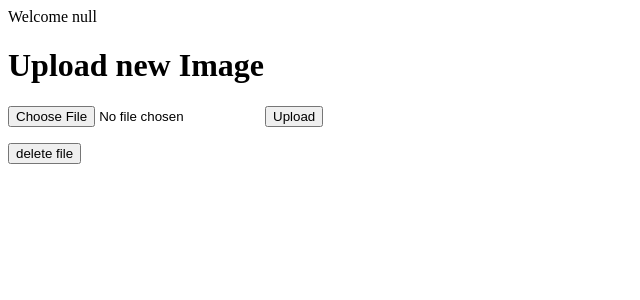
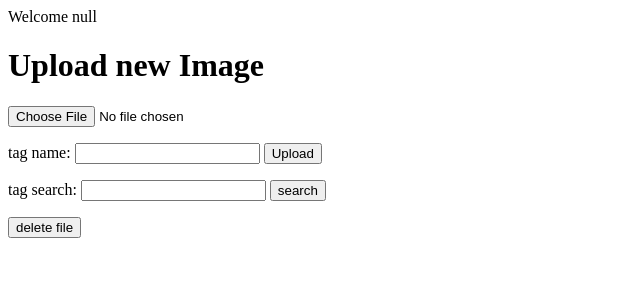
Before and after one commit to jeremywicaksana/Cloudinary, a Flask app: a page that uses templates/upload_form.html in a window 1280 px wide. Shown: the top 300 px of the page, without its empty margins (0-640 px from the left). Run offline with Flask 2, Linux system fonts and the light colour scheme; some libraries are stand-ins or nearby versions.

Commit message:
latest version

```diff
--- a/app.py
+++ b/app.py
@@ -1,4 +1,4 @@
-from cloudinary.uploader import upload, destroy, add_tag, remove_tag, remove_all_tag
+from cloudinary.uploader import upload, destroy, add_tag, remove_tag
 from cloudinary.utils import cloudinary_url
 
 from flask import Flask, render_template, request, jsonify, url_for, redirect
@@ -10,9 +10,9 @@ import requests
 app = Flask(__name__)
 
 cloudinary.config(
-  cloud_name = "dyvsb2mny",
-  api_key = "926684277493228",
-  api_secret = "_tJ-hTJfu34vcbX-wvom5x5gRGY"
+  cloud_name = "",
+  api_key = "",
+  api_secret = ""
 )
 
 @app.route('/')
@@ -30,7 +30,7 @@ def log_as():
     if exist == [] and len(uname) > 0:
       sqlExc("INSERT INTO user(uname) VALUES (?)", [uname])
       uid = sqlExc("SELECT user_id FROM user WHERE uname = ?", [uname])
-      requests.post('http://localhost:3000/user', json={"name": uname, "uid": uid[0]})
+      # requests.post('http://localhost:3000/user', json={"name": uname, "uid": uid[0]})
       return redirect(url_for('home', user=uname, ident=uid[0]))
     elif len(uname) == 0:
       return render_template("login.html", error="name length needs to be > 0")
@@ -49,6 +49,7 @@ def home(user, ident):
 def upload_file():
   cur_id = request.form['ident']
   cur_name = request.form['user']
+  tagName = request.form['tag']
   upload_result = None
   thumbnail_url1 = None
   thumbnail_url2 = None
@@ -56,9 +57,9 @@ def upload_file():
   if request.method == 'POST':
     file_to_upload = request.files['file']
     if file_to_upload:
-      upload_result = upload(file_to_upload) #signed file upload function from cloudinary
-      print("upload_result", upload_result)
+      upload_result = upl_photo(file_to_upload) #signed file upload function from cloudinary
       public_id = upload_result['public_id']
+      tag(tagName, public_id) #add tagname to the uploaded pic
       sqlExc("INSERT INTO files(type, user_id, public_id) VALUES (?,?,?)", ["img", cur_id, public_id])
       public_ids = sqlExc("SELECT public_id FROM files WHERE user_id = ?", [cur_id])
       # transform images
@@ -70,13 +71,14 @@ def upload_file():
                           thumbnail_url2=thumbnail_url2, public_ids=public_ids)
 
 
-@app.route('/unameRecv', methods=['POST'])
+@app.route('/unameRecv', methods=['POST','GET'])
 def get_uname():
   resp = None
   if request.method == 'POST':
     rf = request.form #get immutable dict
     for key in rf.keys(): #transform to json
       data=key
+    print(data)
     data_dict = json.loads(data)#load json to dict
     uname = data_dict['uname']
     uid = sqlExc("SELECT user_id FROM user WHERE uname = ?", [uname])
@@ -87,40 +89,63 @@ def get_uname():
       resp_dic = {'id':uid[0]}
       resp = jsonify(resp_dic)
 
-    publicID = 1
-
   return resp
 
-@app.route('/delete', methods=['POST'])
+@app.route('/delete', methods=['POST','GET'])
 def delete_file():
   condition = None
+  cur_id = request.form['ident']
+  public_ids = sqlExc("SELECT public_id FROM files WHERE user_id = ?", [cur_id])
   if request.method == 'POST':
-    if len(publicID) > 0:
-      condition = publicID[0] + " has been deleted"
-      delete(publicID[0])
+    if len(public_ids) > 0:
+      condition = public_ids[0] + " has been deleted"
+      delete_photo(public_ids[0])
     else:
       condition = "file does not exist"
 
   return render_template('upload_form.html', condition=condition)
 
+
+@app.route('/search', methods=['POST','GET'])
+def search():
+  tagName = request.form['tag']
+  res = search_file(tagName)
+  res = res['resources'][0]
+  # res2 = json.load(res)
+  # print(res2)
+  return render_template('upload_form.html', search_res=res)
+
+
+
 #Cloudinary API --
-def delete_Photo(public_id):
+def upl_photo(file_to_upload):
+  return upload(file_to_upload)
+
+def delete_photo(public_id):
   destroy(public_id)
   return 0
 
-def add_tag(tagname, public_id):
+def tag(tagname, public_id):
   add_tag(tagname, public_id)
   return 0
 
-def remove_tag(tagname, public_id):
+def rm_tag(tagname, public_id):
   remove_all_tag(tagname, public_id)
   return 0
 
-def remove_all_tag(public_id):
+def rm_all_tag(public_id):
   remove_tag(public_id)
   return 0
 
-
+# for search example
+# result = cloudinary.Search()\
+#   .expression('resource_type:image AND tags=kitten AND uploaded_at>1d AND bytes>1m')\
+#   .sort_by('public_id','desc')\
+#   .max_results('30')\
+#   .execute()
+# result = cloudinary.Search().expression().execute()
+def search_file(expr):
+  return cloudinary.Search().expression(expr).sort_by('public_id', 'desc').execute()
 
 def sqlExc(statement, args=None):
   conn = sqlite3.connect('file.db')
--- a/templates/login.html
+++ b/templates/login.html
@@ -28,7 +28,9 @@ function set_user_cookie(){
   })
   .done(function(data){
     localStorage.setItem("id", data.id)
+    localStorage.setItem("public_ids", data.public_ids)
   });
+
 }
 
 
--- a/templates/upload_form.html
+++ b/templates/upload_form.html
@@ -3,15 +3,28 @@
 <title>Upload new Image</title>
 <h1>Upload new Image</h1>
 <form action="/upload" method="post" enctype="multipart/form-data">
-  <p><input type="file" name="file">
+  <p><input type="file" name="file"><br>
     <input type="hidden" name="user" value="" id="user">
     <input type="hidden" name="ident" value="" id="ident">
+    <p>tag name: <input type="text" name="tag">
     <input type="submit" value="Upload">
 </form>
 
+<form action="/search" method="post" enctype="multipart/form-data">
+  <input type="hidden" name="ident" value="" id="ident">
+  tag search: <input type="text" name="tag">
+  <input type="submit" value="search">
+</form>
+
 <form action="/delete" method="post" enctype="multipart/form-data">
+  <p><input type="hidden" name="ident" value="" id="ident">
   <button type="submit">delete file</button>
 </form>
+
+{% if search_res %}
+<div>{{ search_res }}</div>
+<img src="{{ search_res['secure_url'] }}"/>
+{% endif %}
 
 {% if public_ids %}
 <h3>Current public ID</h3>
```
Also changed, not shown: db.json (+6 -1 lines), file.db, readme.md.
